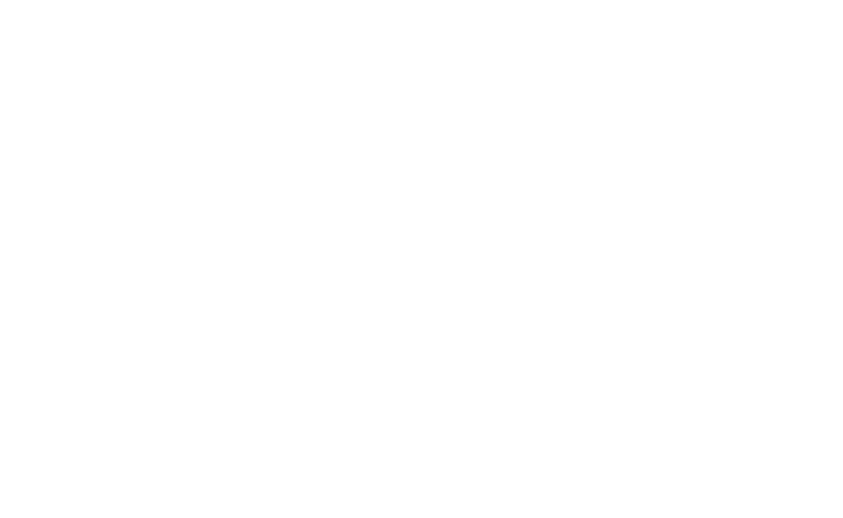
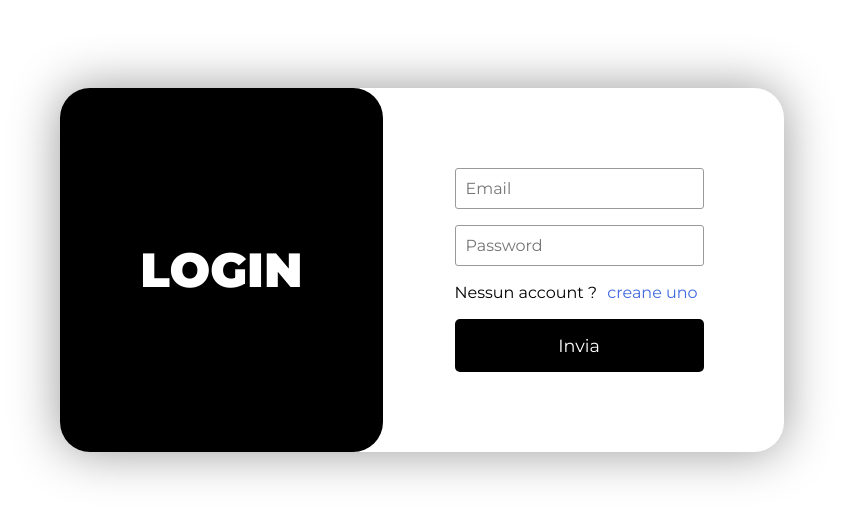
Before and after one commit to roysmanfo/rollo, a React (Vite) app in the folder app/frontend/: page /auth in a window 1280 px wide. Before the commit this address had no page. Shown: the part 130-648 px from the top of the page, without its empty margins (218-1061 px from the left). Built offline with nearby package versions, Linux system fonts and the light colour scheme.

Commit message:
authenticazione and admin routing

```diff
--- a/app/frontend/src/Router.tsx
+++ b/app/frontend/src/Router.tsx
@@ -1,15 +1,18 @@
-import { BrowserRouter, Route, Routes } from 'react-router'
-import Home from './pages/Home'
-import Mobile from './pages/Mobile'
+import { BrowserRouter, Route, Routes } from 'react-router';
+import Home from './pages/Home';
+import Mobile from './pages/Mobile';
+import Auth from './pages/auth/Login';
+import Dashboard from './pages/admin/Dashboard';
 
 export default function Router() {
-
   return (
     <BrowserRouter>
       <Routes>
-        <Route path='/' element={<Home />} />
-        <Route path='/mobile' element={<Mobile />} />
+        <Route path="/" element={<Home />} />
+        <Route path="/mobile" element={<Mobile />} />
+        <Route path="/auth" element={<Auth />} />
+        <Route path="/admin/dashboard" element={<Dashboard />} />
       </Routes>
     </BrowserRouter>
-  )
+  );
 }
--- /dev/null
+++ b/app/frontend/src/api/user.ts
@@ -0,0 +1,7 @@
+export type User = {
+  id: string;
+  name: string;
+  surname: string;
+  email: string;
+  nToken: number;
+};
--- a/app/frontend/src/components/Navbar.tsx
+++ b/app/frontend/src/components/Navbar.tsx
@@ -1,7 +1,10 @@
-import { Link } from "react-router"
+import { useState } from 'react';
+import { Link } from 'react-router';
+import type { User } from '../api/user';
 
+export default function Navbar() {
+  const [user, setUser] = useState<User | null>(null);
 
-export default function Navbar(){
   return (
     <nav>
       <div className="title">
@@ -13,6 +16,11 @@
         <Link to="/#">Sedi</Link>
         <Link to="/mobile">App mobile</Link>
       </ul>
+      <div className="loginBtns">
+        <Link to="/auth">
+          <button>Login</button>
+        </Link>
+      </div>
     </nav>
-    )
+  );
 }
--- /dev/null
+++ b/app/frontend/src/pages/admin/Dashboard.tsx
@@ -0,0 +1,10 @@
+// TODO: implement access control
+export default function Dashboard() {
+  return (
+    <>
+      <main>
+        <h1>Dashboard</h1>
+      </main>
+    </>
+  );
+}
--- /dev/null
+++ b/app/frontend/src/pages/auth/Login.tsx
@@ -0,0 +1,56 @@
+import '../../style/pages/login.scss';
+import { useState } from 'react';
+
+type Role = 'login' | 'sign up';
+
+export default function Auth() {
+  const [role, setRole] = useState<Role>('login');
+
+  return (
+    <>
+      <main className="auth-main">
+        <section className="auth-section">
+          <h2>{role}</h2>
+          <form method="post">
+            <input
+              className={role === 'login' ? 'hidden' : ''}
+              type="name"
+              placeholder="Nome"
+              name="nome"
+              id="nome"
+            />
+            <input
+              className={role === 'login' ? 'hidden' : ''}
+              type="surname"
+              placeholder="Cognome"
+              name="cognome"
+              id="cognome"
+            />
+            <input type="email" placeholder="Email" name="email" id="email" />
+            <input type="password" placeholder="Password" name="password" id="password" />
+            <p className="switch">
+              {role === 'login' ? (
+                <>
+                  Nessun account ?{' '}
+                  <button type="button" onClick={() => setRole('sign up')}>
+                    creane uno
+                  </button>
+                </>
+              ) : (
+                <>
+                  Hai gia un account ?{' '}
+                  <button type="button" onClick={() => setRole('login')}>
+                    accedi
+                  </button>
+                </>
+              )}
+            </p>
+            <button type="submit" className="submit">
+              Invia
+            </button>
+          </form>
+        </section>
+      </main>
+    </>
+  );
+}
--- a/app/frontend/src/style/components/navbar.scss
+++ b/app/frontend/src/style/components/navbar.scss
@@ -62,4 +62,32 @@
         }
     }
 
+    .loginBtns{
+        display: flex;
+        gap: 1rem;
+
+        a {
+            height: 100%;
+        }
+
+        button{
+            border: none;
+            background: $primary;
+            color: #fff;
+            font-family: inherit;
+            padding: 1rem;
+            border-radius: 5px;
+            font-size: 1rem;
+            font-weight: 700;
+            cursor: pointer;
+            transition: 100ms;
+
+            &:hover{
+                background: $accent1;
+            }
+
+        }
+
+    }
+
 }
--- /dev/null
+++ b/app/frontend/src/style/pages/login.scss
@@ -0,0 +1,88 @@
+$padding: 5rem;
+
+.auth-main {
+  display: flex;
+  flex-direction: column;
+  align-items: center;
+  justify-content: center;
+  height: 100vh;
+
+  .auth-section {
+    display: flex;
+    background: #fff;
+    gap: 2rem;
+    align-items: center;
+    border-radius: 30px;
+    box-shadow: 0 0 50px #999;
+    transition: 1s;
+
+    h2 {
+      padding: $padding;
+      border-radius: inherit;
+      display: grid;
+      place-items: center;
+      height: 100%;
+      font-size: 3rem;
+      font-weight: 900;
+      margin: 0;
+      text-transform: uppercase;
+      background: #000;
+      color: #fff;
+    }
+
+    @keyframes fade {
+      to {
+        opacity: 1;
+        visibility: visible;
+      }
+    }
+
+    form {
+      border-radius: 10px;
+      display: flex;
+      flex-direction: column;
+      padding: $padding;
+      padding-left: calc($padding / 2);
+      gap: 1rem;
+
+      input {
+        font-family: inherit;
+        font-size: 1rem;
+        padding: 10px;
+        border-radius: 3px;
+        border: solid 1px #999;
+        animation: fade 1s ease forwards;
+
+        &.hidden {
+          position: absolute;
+          display: none;
+          opacity: 0;
+          visibility: hidden;
+        }
+      }
+      .switch {
+        margin: 0;
+
+        button {
+          background: none;
+          border: none;
+          font-family: inherit;
+          font-size: inherit;
+          color: royalblue;
+          cursor: pointer;
+        }
+      }
+      .submit {
+        background-color: #000;
+        font-family: inherit;
+        color: #fff;
+        font-size: 1.1rem;
+        padding: 1rem;
+        border: none;
+        border-radius: 5px;
+        cursor: pointer;
+        margin-top: auto;
+      }
+    }
+  }
+}
```
Lines whose indentation alone changed are shown as unchanged.
